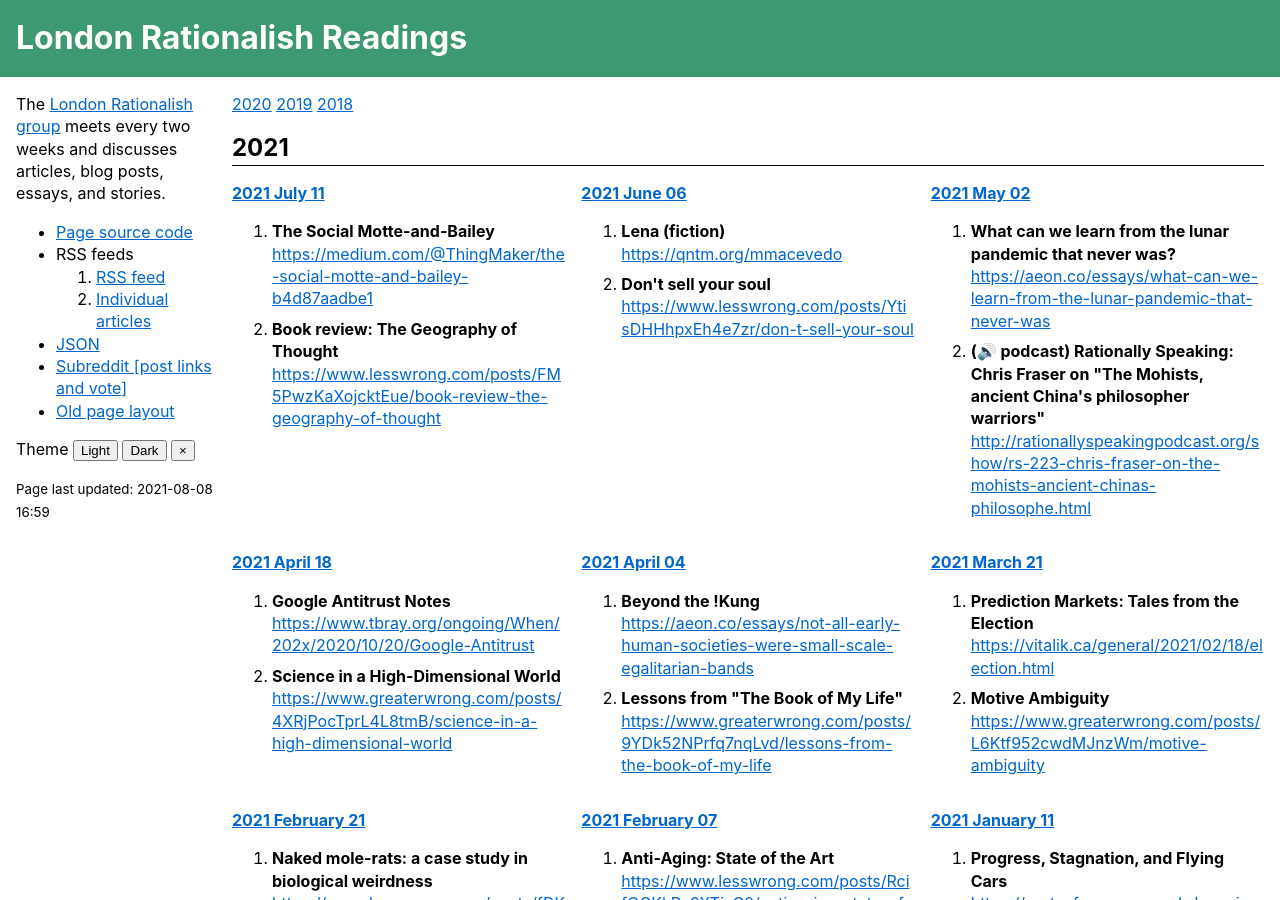
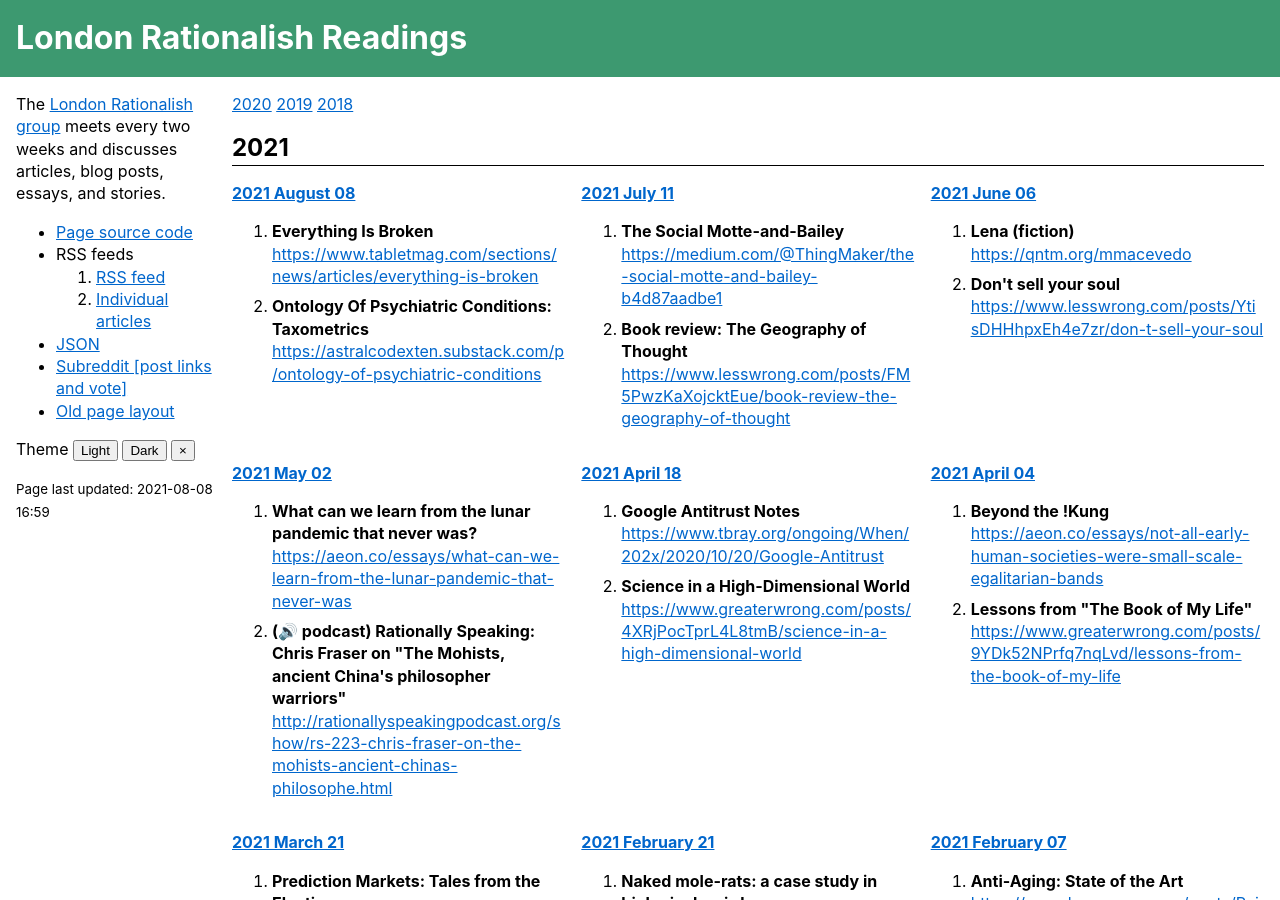
Before and after one commit to sackeyjason/london-rationalish-readings, a Jekyll site: the page built from index.html, in a window 1280 px wide and 900 px high. Built offline with Jekyll 4.4.1, drawn with Linux system fonts in a browser that asks for light colours.

Commit message:
2021.08.08

```diff
--- a/_data/list.yaml
+++ b/_data/list.yaml
@@ -1,4 +1,10 @@
 meetings:
+- date: 2021.08.08
+  list:
+  - title: "Everything Is Broken"
+    link: https://www.tabletmag.com/sections/news/articles/everything-is-broken
+  - title: "Ontology Of Psychiatric Conditions: Taxometrics"
+    link: https://astralcodexten.substack.com/p/ontology-of-psychiatric-conditions
 - date: 2021.07.11
   list:
   - title: "The Social Motte-and-Bailey"
```
